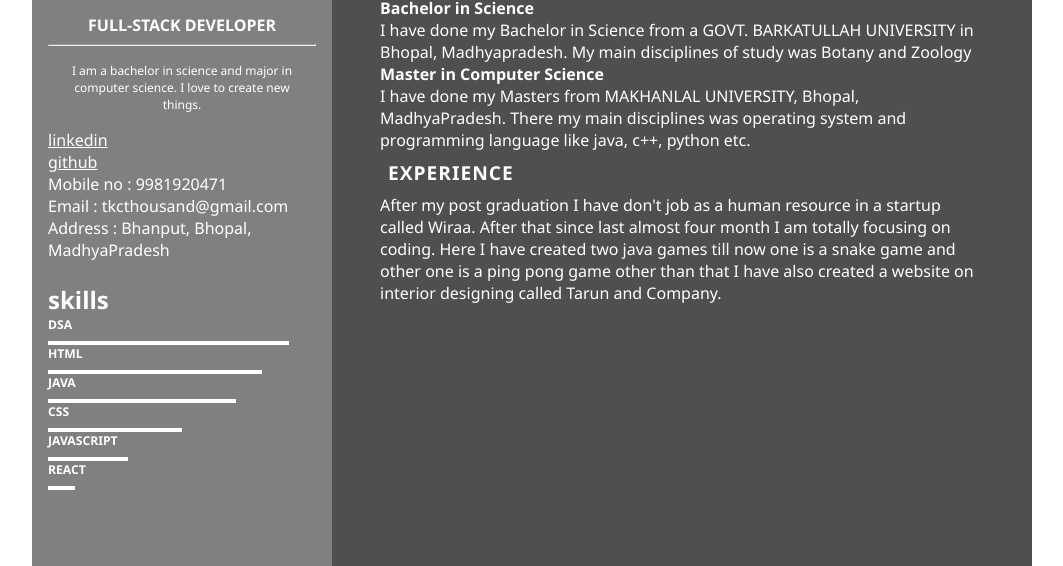
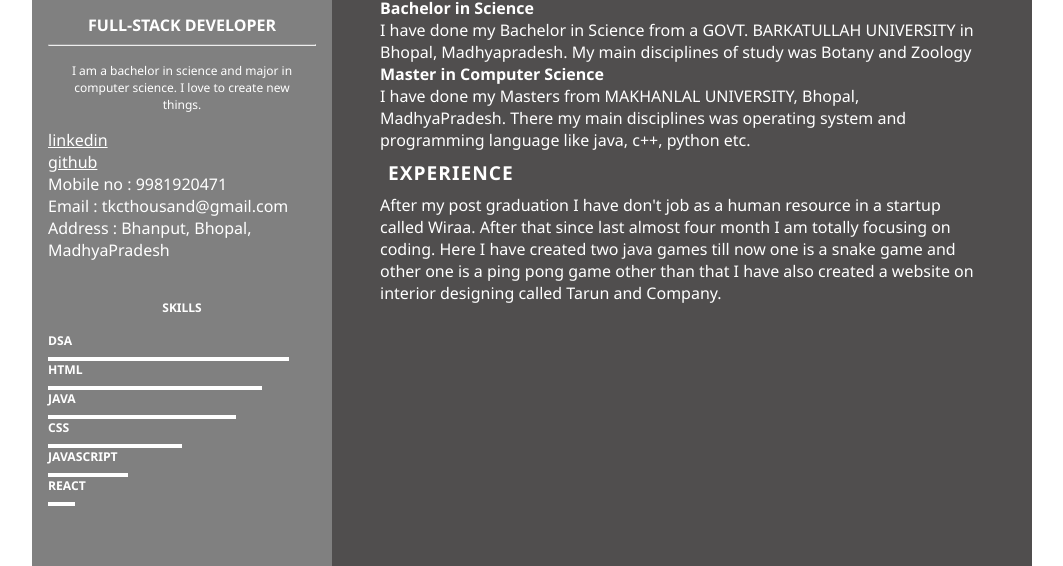
Before and after one commit to tarunhim/Resume-tarun, a plain HTML site: page index.html in a window 1280 px wide. Shown: the part 531-1097 px from the top of the page, without its empty margins (32-1095 px from the left). Drawn offline with Linux system fonts and the light colour scheme.

Commit message:
Update style.css

```diff
--- a/style.css
+++ b/style.css
@@ -62,7 +62,7 @@ section{
     text-align: center;
     padding: 1rem;
 }
-.skills-title{
+.skills{
     font-size: 0.75rem;
     text-align: center;
     text-transform: uppercase;
```
